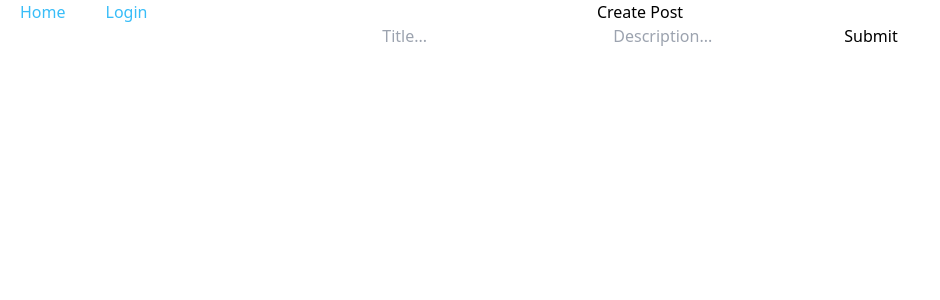
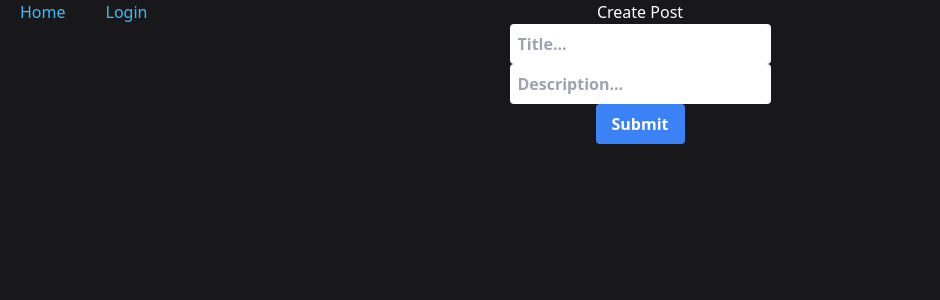
Before and after one commit to XavierElon/firebase-social-media-app, a React (Create React App) app: page /createpost in a window 1280 px wide. Shown: the top 300 px of the page, without its empty margins (0-940 px from the left). Built offline with nearby package versions, Linux system fonts and the light colour scheme; no server answers.

Commit message:
form errors

```diff
--- a/src/pages/createpost/CreateForm.tsx
+++ b/src/pages/createpost/CreateForm.tsx
@@ -1,6 +1,11 @@
 import { useForm } from 'react-hook-form'
 import * as yup from 'yup'
 import { yupResolver } from '@hookform/resolvers/yup'
+
+interface CreateFormData {
+  title: string
+  description: string
+}
 
 const CreateForm = () => {
   const schema = yup.object().shape({
@@ -8,16 +13,37 @@ const CreateForm = () => {
     description: yup.string().required('You must add a description.'),
   })
 
-  const { register } = useForm({
+  const {
+    register,
+    handleSubmit,
+    formState: { errors },
+  } = useForm<CreateFormData>({
     resolver: yupResolver(schema),
   })
 
+  const onCreatePost = (data: CreateFormData) => {
+    console.log(data)
+  }
+
   return (
     <div>
-      <form>
-        <input placeholder="Title..." {...register('title')} />
-        <input placeholder="Description..." {...register('description')} />
-        <input type="submit" />
+      <form onSubmit={handleSubmit(onCreatePost)}>
+        <input
+          placeholder="Title..."
+          {...register('title')}
+          className="text-grey font-bold py-2 px-2 rounded"
+        />
+        <p className="text-red-500">{errors.title?.message}</p>
+        <input
+          placeholder="Description..."
+          {...register('description')}
+          className="text-grey font-bold py-2 px-2 rounded"
+        />
+        <p className="text-red-500">{errors.description?.message}</p>
+        <input
+          type="submit"
+          className="bg-blue-500 hover:bg-blue-700 text-white font-bold py-2 px-4 rounded"
+        />
       </form>
     </div>
   )
--- a/src/pages/createpost/CreatePost.tsx
+++ b/src/pages/createpost/CreatePost.tsx
@@ -2,8 +2,8 @@ import CreateForm from './CreateForm'
 
 const CreatePost = () => {
   return (
-    <div>
-      <h1>Create Post</h1>
+    <div className="bg-zinc-900 h-screen w-screen block">
+      <h1 className="text-white">Create Post</h1>
       <CreateForm></CreateForm>
     </div>
   )
```
